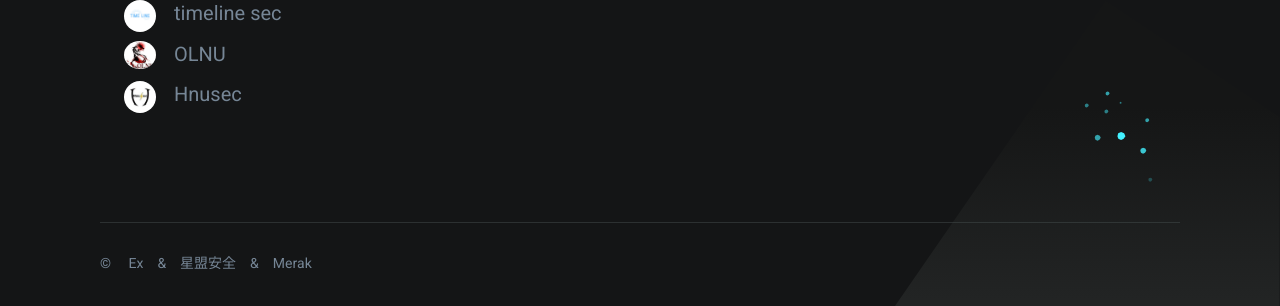
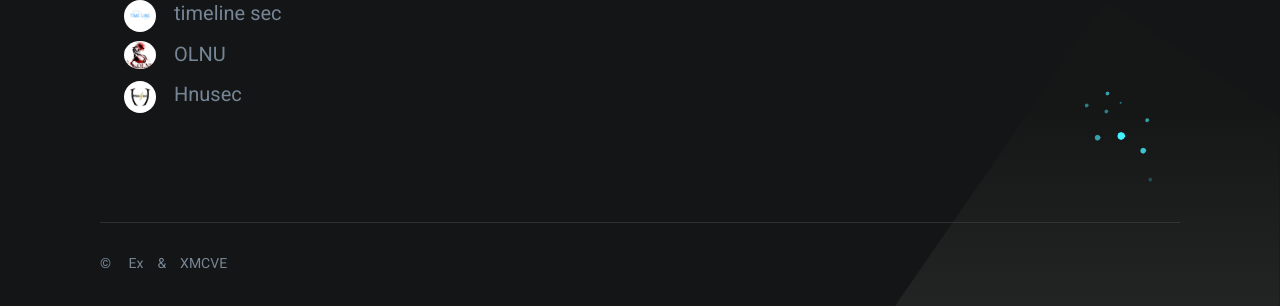
Before and after one commit to Ex-Origin/pwn, a PHP site: page /index.php in a window 1280 px wide. Shown: the part 2049-2355 px from the top of the page. Run offline with PHP 8.4, Linux system fonts and the light colour scheme; some libraries are stand-ins or nearby versions.

Commit message:
Switch footer.

```diff
--- a/template/footer.php
+++ b/template/footer.php
@@ -26,7 +26,7 @@
     </div>
     <div class="container">
         <div class="site-footer-inner has-top-divider">
-            <div class="footer-copyright">&copy; &emsp;<a href="http://www.eonew.cn/contact.php" target="_blank">Ex</a>&emsp;&&emsp;<a href="https://www.xmcve.com/" target="_blank">星盟安全</a>&emsp;&&emsp;Merak </div>
+            <div class="footer-copyright">&copy; &emsp;<a href="http://blog2.eonew.cn/" target="_blank">Ex</a>&emsp;&&emsp;<a href="http://www.xmcve.com/" target="_blank">XMCVE</a></div>
         </div>
     </div>
 </footer>
```
